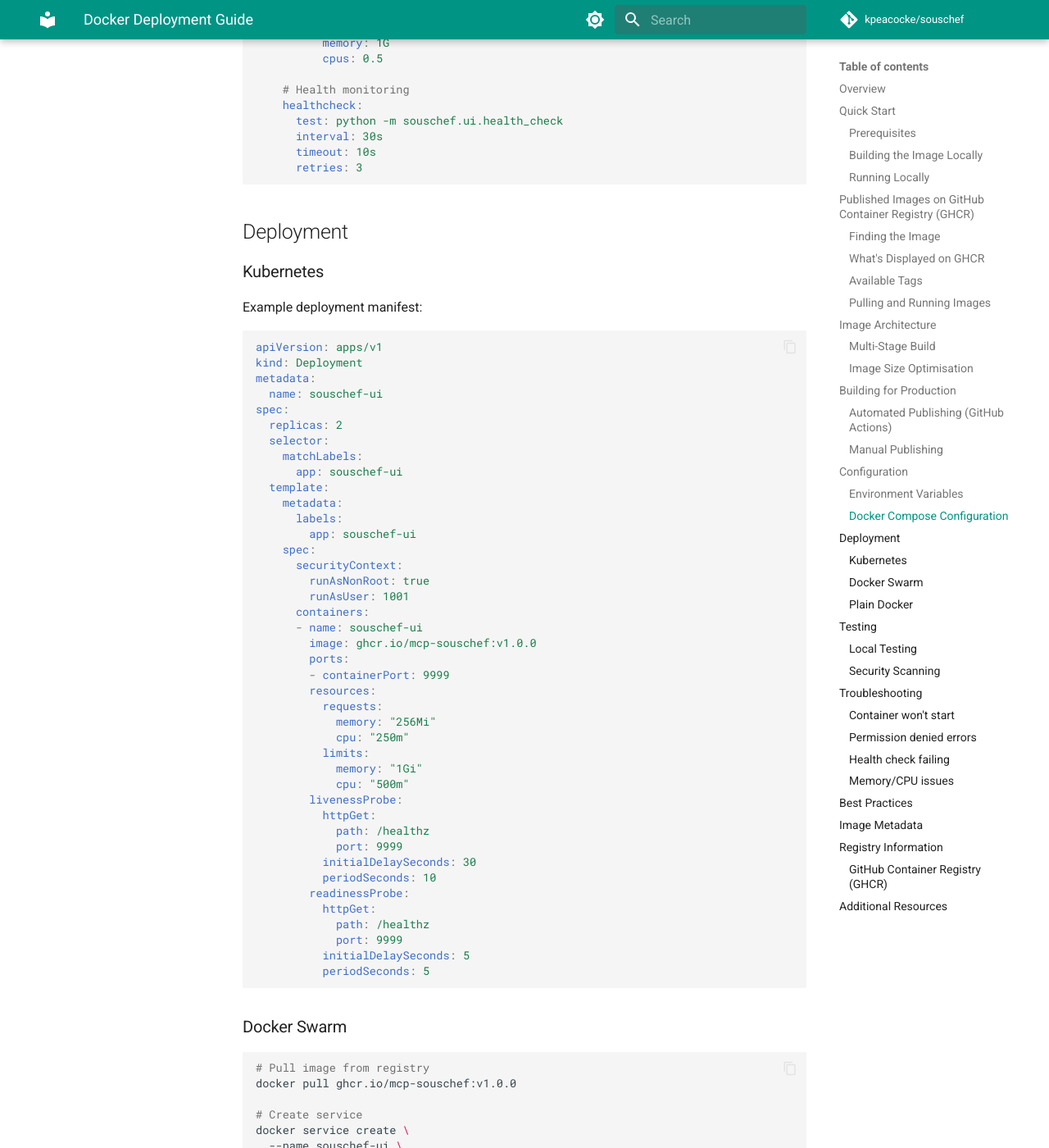
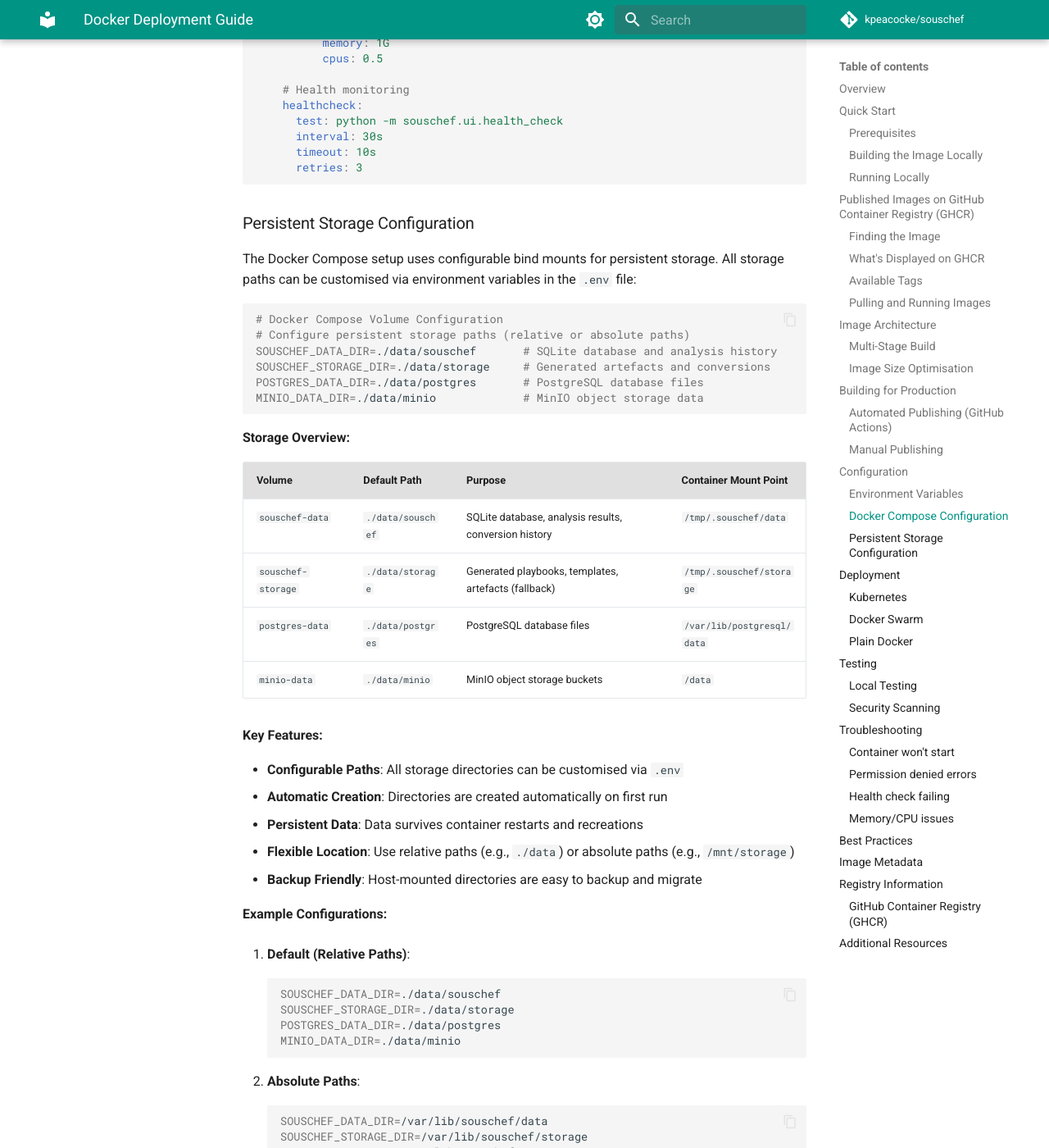
Before and after one commit to kpeacocke/souschef, an MkDocs documentation site: the page built from docs/docker-deployment.md, in a window 1280 px wide and 1400 px high, scrolled down 5144 px. Shown: the whole window at 82% size. Built offline with MkDocs 1.6.1 and Material for MkDocs 9.7.7, drawn with Linux system fonts in a browser that asks for light colours; comment, search, counter and statistics services are not loaded; the version menu is left out; some of the changed text lies outside the part shown.

Commit message:
feat: add persistent storage configuration for Docker Compose

````diff
--- a/docs/docker-deployment.md
+++ b/docs/docker-deployment.md
@@ -224,6 +224,69 @@
       timeout: 10s
       retries: 3
 ```
+
+### Persistent Storage Configuration
+
+The Docker Compose setup uses configurable bind mounts for persistent storage. All storage paths can be customised via environment variables in the `.env` file:
+
+```bash
+# Docker Compose Volume Configuration
+# Configure persistent storage paths (relative or absolute paths)
+SOUSCHEF_DATA_DIR=./data/souschef       # SQLite database and analysis history
+SOUSCHEF_STORAGE_DIR=./data/storage     # Generated artefacts and conversions
+POSTGRES_DATA_DIR=./data/postgres       # PostgreSQL database files
+MINIO_DATA_DIR=./data/minio             # MinIO object storage data
+```
+
+**Storage Overview:**
+
+| Volume | Default Path | Purpose | Container Mount Point |
+|--------|--------------|---------|----------------------|
+| `souschef-data` | `./data/souschef` | SQLite database, analysis results, conversion history | `/tmp/.souschef/data` |
+| `souschef-storage` | `./data/storage` | Generated playbooks, templates, artefacts (fallback) | `/tmp/.souschef/storage` |
+| `postgres-data` | `./data/postgres` | PostgreSQL database files | `/var/lib/postgresql/data` |
+| `minio-data` | `./data/minio` | MinIO object storage buckets | `/data` |
+
+**Key Features:**
+
+- **Configurable Paths**: All storage directories can be customised via `.env`
+- **Automatic Creation**: Directories are created automatically on first run
+- **Persistent Data**: Data survives container restarts and recreations
+- **Flexible Location**: Use relative paths (e.g., `./data`) or absolute paths (e.g., `/mnt/storage`)
+- **Backup Friendly**: Host-mounted directories are easy to backup and migrate
+
+**Example Configurations:**
+
+1. **Default (Relative Paths)**:
+   ```bash
+   SOUSCHEF_DATA_DIR=./data/souschef
+   SOUSCHEF_STORAGE_DIR=./data/storage
+   POSTGRES_DATA_DIR=./data/postgres
+   MINIO_DATA_DIR=./data/minio
+   ```
+
+2. **Absolute Paths**:
+   ```bash
+   SOUSCHEF_DATA_DIR=/var/lib/souschef/data
+   SOUSCHEF_STORAGE_DIR=/var/lib/souschef/storage
+   POSTGRES_DATA_DIR=/var/lib/souschef/postgres
+   MINIO_DATA_DIR=/var/lib/souschef/minio
+   ```
+
+3. **Network Storage**:
+   ```bash
+   SOUSCHEF_DATA_DIR=/mnt/nfs/souschef/data
+   SOUSCHEF_STORAGE_DIR=/mnt/nfs/souschef/storage
+   POSTGRES_DATA_DIR=/mnt/nfs/souschef/postgres
+   MINIO_DATA_DIR=/mnt/nfs/souschef/minio
+   ```
+
+**Important Notes:**
+
+- Ensure the directories are writable by the container users (UIDs: 1000 for souschef-ui, 999 for postgres, root for minio)
+- The `data/` directory is automatically ignored by Git (added to `.gitignore`)
+- For production deployments, consider using dedicated volumes or network storage
+- Back up these directories regularly, especially `postgres-data` and `souschef-data`
 
 ## Deployment
 
````
Also changed, not shown: README.md (+19 -0 lines), docker-compose.yml (+22 -0 lines), 2 other files.
